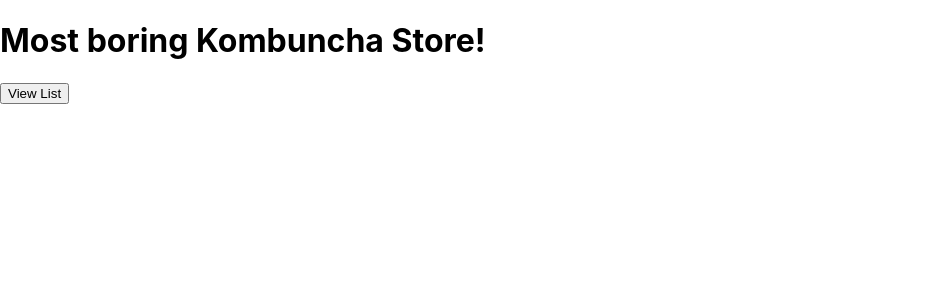
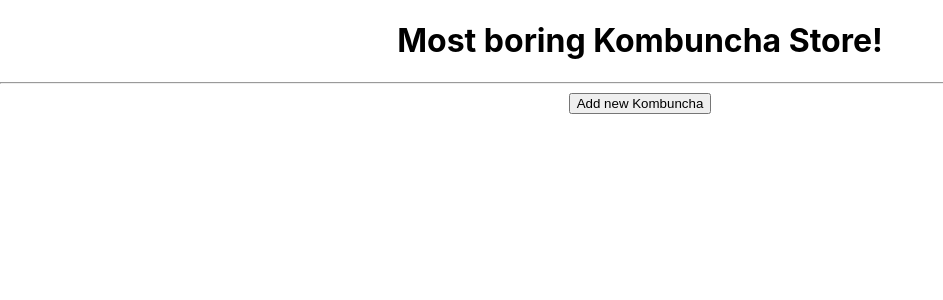
Before and after one commit to StevenLy369/Notes-To-Self, a React (Create React App) app in the folder kombucha/: page / in a window 1280 px wide. Shown: the top 300 px of the page, without its empty margins (0-943 px from the left). Built offline with nearby package versions, Linux system fonts and the light colour scheme.

Commit message:
did minor styling going to work on details

```diff
--- a/kombucha/src/components/App.css
+++ b/kombucha/src/components/App.css
@@ -1,38 +1,4 @@
-.App {
+body{
   text-align: center;
+  align-content: center;
 }
-
-.App-logo {
-  height: 40vmin;
-  pointer-events: none;
-}
-
-@media (prefers-reduced-motion: no-preference) {
-  .App-logo {
-    animation: App-logo-spin infinite 20s linear;
-  }
-}
-
-.App-header {
-  background-color: #282c34;
-  min-height: 100vh;
-  display: flex;
-  flex-direction: column;
-  align-items: center;
-  justify-content: center;
-  font-size: calc(10px + 2vmin);
-  color: white;
-}
-
-.App-link {
-  color: #61dafb;
-}
-
-@keyframes App-logo-spin {
-  from {
-    transform: rotate(0deg);
-  }
-  to {
-    transform: rotate(360deg);
-  }
-}
--- a/kombucha/src/components/App.js
+++ b/kombucha/src/components/App.js
@@ -7,6 +7,7 @@ function App() {
   return (
     <React.Fragment>
       <Header />
+      <hr/>
       <KombunchaControl />
 
 
--- a/kombucha/src/components/Header.js
+++ b/kombucha/src/components/Header.js
@@ -3,7 +3,7 @@ import React from 'react';
 
 function Header() {
     return (
-        <h1>Most boring Kombuncha Store!</h1>
+        <h1 class="header">Most boring Kombuncha Store!</h1>
     )
 }
 
--- a/kombucha/src/components/Kombuncha.js
+++ b/kombucha/src/components/Kombuncha.js
@@ -1,5 +1,5 @@
 import React from 'react';
-import PropTypes from 'prop-types';
+
 
 function Kombuncha(props) {
     return (
--- a/kombucha/src/components/KombunchaControl.js
+++ b/kombucha/src/components/KombunchaControl.js
@@ -35,10 +35,10 @@ class KombunchaControl extends React.Component {
 
         if (this.state.formVisibleOnPage) {
             currentlyvisibleState = <KombunchaForm onNewKombuncha = {this.handleAddingNewKombuncha} />
-            buttonText = "Add new Kombuncha"
+            buttonText = "Return to list"
         } else {
             currentlyvisibleState = <KombunchaList kombunchaList={this.state.masterKombunchaList} />
-            buttonText = "View List"
+            buttonText = "Add new Kombuncha"
 
         }
         return(
--- a/kombucha/src/components/KombunchaForm.js
+++ b/kombucha/src/components/KombunchaForm.js
@@ -22,17 +22,18 @@ function KombunchaForm(props){
                     type="text"
                     name="brand"
                     placeholder="brand" />
+                    <br/>
 
                 <input
                     type="text"
                     name="flavor"
                     placeholder="flavor" />
-
+                    <br/>
                 <input
                     type="text"
                     name="price"
                     placeholder="price" />
-
+                    <br/>
                     <button type="submit">Submit</button>
 
 
```
Also changed, not shown: kombucha/src/components/KombunchaDetails.js (added), 1 other file (tests, documents, lock files or other folders).
